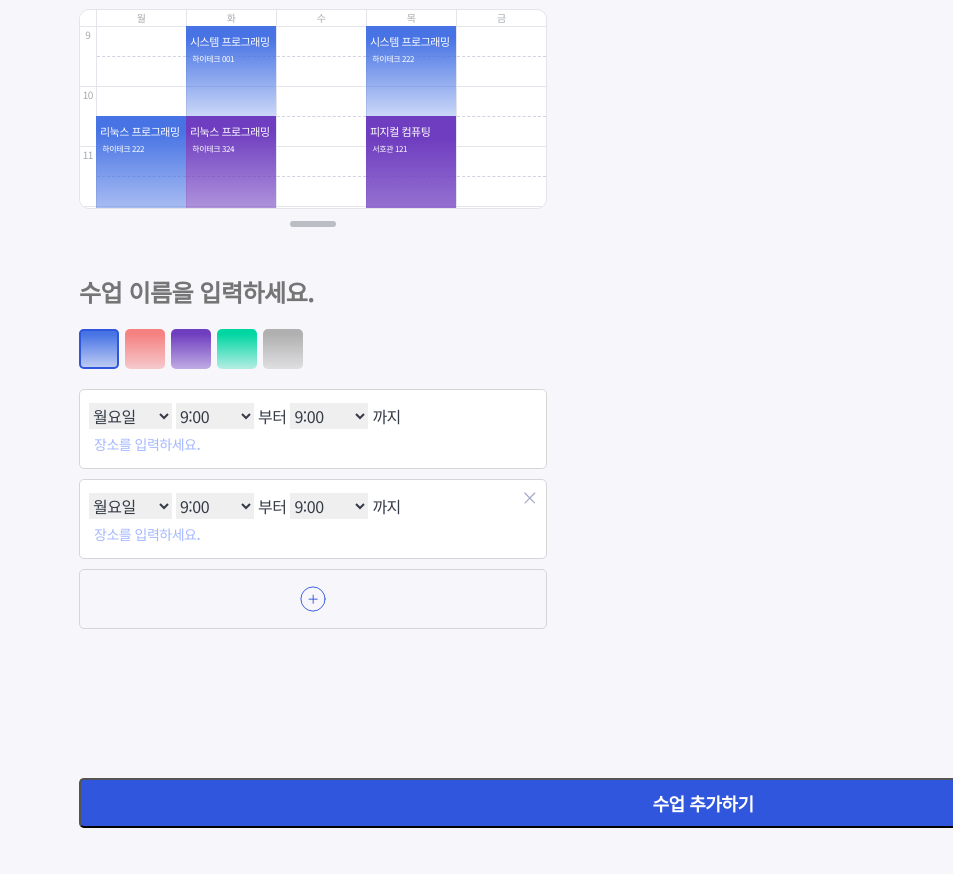
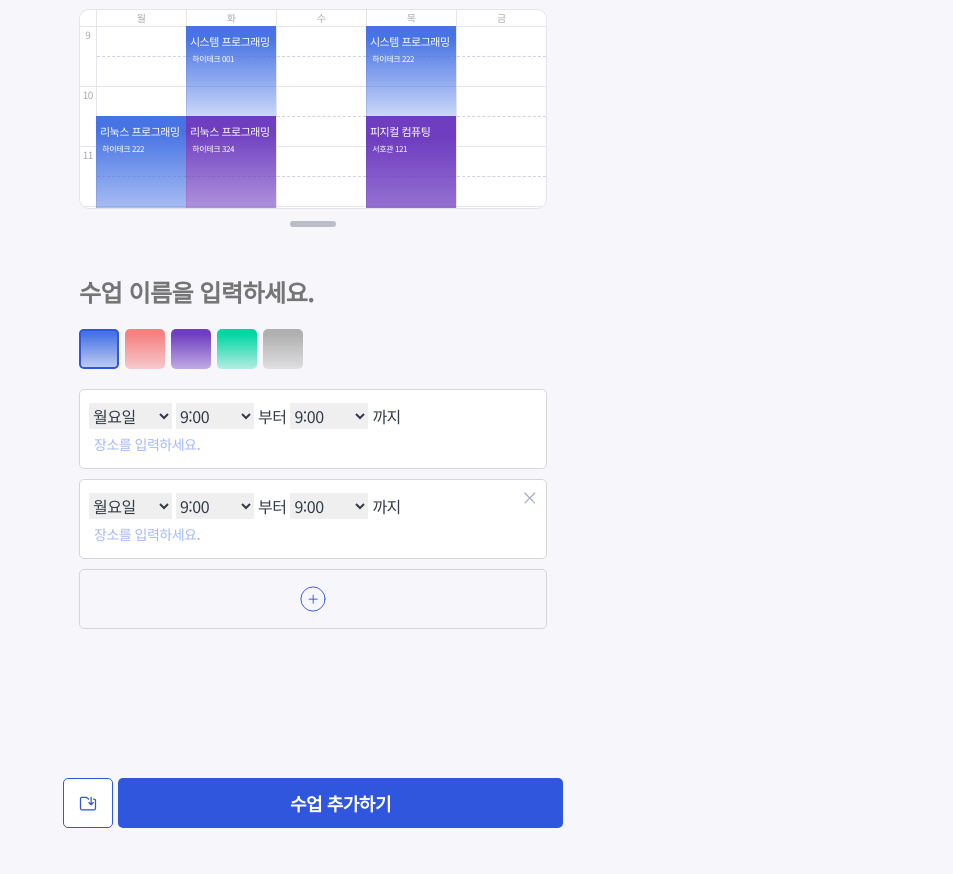
Before and after one commit to Yttrium69/shooshook, a Flask app: page / in a window 1280 px wide. Shown: the part 57-931 px from the top of the page, without its empty margins (327-1280 px from the left). Run offline with Flask 3, Linux system fonts and the light colour scheme; lists and menus that the app fills with data are empty.

Commit message:
publishing real end

```diff
--- a/static/CSS/gogo_shooshook.css
+++ b/static/CSS/gogo_shooshook.css
@@ -74,6 +74,7 @@ body {
 }
 
 .page_index {
+  position: relative;
   width: 100%;
   margin: 56px auto 0px auto;
   overflow: hidden;
@@ -479,15 +480,26 @@ body {
 }
 
 .sect_bottom {
+  position: fixed;
   height: 80px;
   width: 100%;
-  background-color: #F6F6FB;
   color: white;
-  position: fixed;
+  left: 0;
   bottom: 0;
   padding: 10px 16px;
+  background-color: #F6F6FB;
 }
-.sect_bottom .add_lecture {
+.sect_bottom .btn_container {
+  width: 100%;
+  min-width: 300px;
+  max-width: 500px;
+  margin: auto;
+  display: flex;
+  flex-shrink: 0;
+  flex-grow: 1;
+  gap: 5px;
+}
+.sect_bottom .btn_container .add_lecture {
   width: 100%;
   height: 50px;
   background-color: #3056DE;
@@ -495,6 +507,26 @@ body {
   font-size: 18px;
   font-weight: 700;
   border-radius: 5px;
+  border: none;
+  outline: none;
+}
+.sect_bottom .btn_container .btn_download {
+  flex-shrink: 0;
+  flex-grow: 1;
+  display: inline-block;
+  width: 50px;
+  height: 50px;
+  box-sizing: border-box;
+  background-color: white;
+  border: 1px solid #3056DE;
+  border-radius: 5px;
+  display: flex;
+  justify-content: center;
+  align-items: center;
+}
+.sect_bottom .btn_container .btn_download img {
+  width: 18px;
+  height: 15px;
 }
 
 /*# sourceMappingURL=gogo_shooshook.css.map */
--- a/static/CSS/gogo_shooshook.scss
+++ b/static/CSS/gogo_shooshook.scss
@@ -72,11 +72,13 @@ body {
 }
 
 .page_index {
+    position: relative;
     width: 100%;
     margin: $nav_height+10px auto 0px auto;
     overflow: hidden;
     min-width: 300px;
     max-width: 500px;
+    // background-color: #00D6A2;
 }
 
 .sect_table {
@@ -328,13 +330,24 @@ body {
     }
     }
 .sect_bottom{
+    position: fixed;
     height: 80px;
     width: 100%;
-    background-color: $background_gray;
     color: white;
-    position: fixed;
+    left: 0;
     bottom: 0;
     padding: 10px 16px;
+    background-color: $background_gray;
+    .btn_container{
+        width: 100%;
+        min-width: 300px;
+        max-width: 500px;
+        margin: auto;
+        display: flex;
+        flex-shrink: 0;
+        flex-grow: 1;
+        gap: 5px;
+
         .add_lecture{
             width: 100%;
             height: 50px;
@@ -343,5 +356,27 @@ body {
             font-size: 18px;
             font-weight: 700;
             border-radius: 5px;
+            border: none;
+            outline: none;
+        }
+        .btn_download{
+            flex-shrink: 0;
+            flex-grow: 1;
+            display: inline-block;
+            width: 50px;
+            height: 50px;
+            box-sizing: border-box;
+            background-color: white;
+            border: 1px solid $blue;
+            border-radius: 5px;
+            display: flex;
+            justify-content: center;
+            align-items: center;
+            img{
+                width: 18px;
+                height: 15px;
             }
         }
+    }
+
+}
--- a/templates/index.html
+++ b/templates/index.html
@@ -153,10 +153,10 @@
         </div>
         <div class="sect_bottom">
             <div class="btn_container">
+                <div class="btn_download">
+                    <img src="../static/img/icons/icon_download.svg">
+                </div>
                 <button class="add_lecture">수업 추가하기</button>
-                <!-- <div>
-                    <span>저장</span>
-                </div> -->
             </div>
         </div>
     </div>
```
Also changed, not shown: static/img/icons/icon_download.svg (added), 1 other file. Lines whose indentation alone changed are shown as unchanged.
